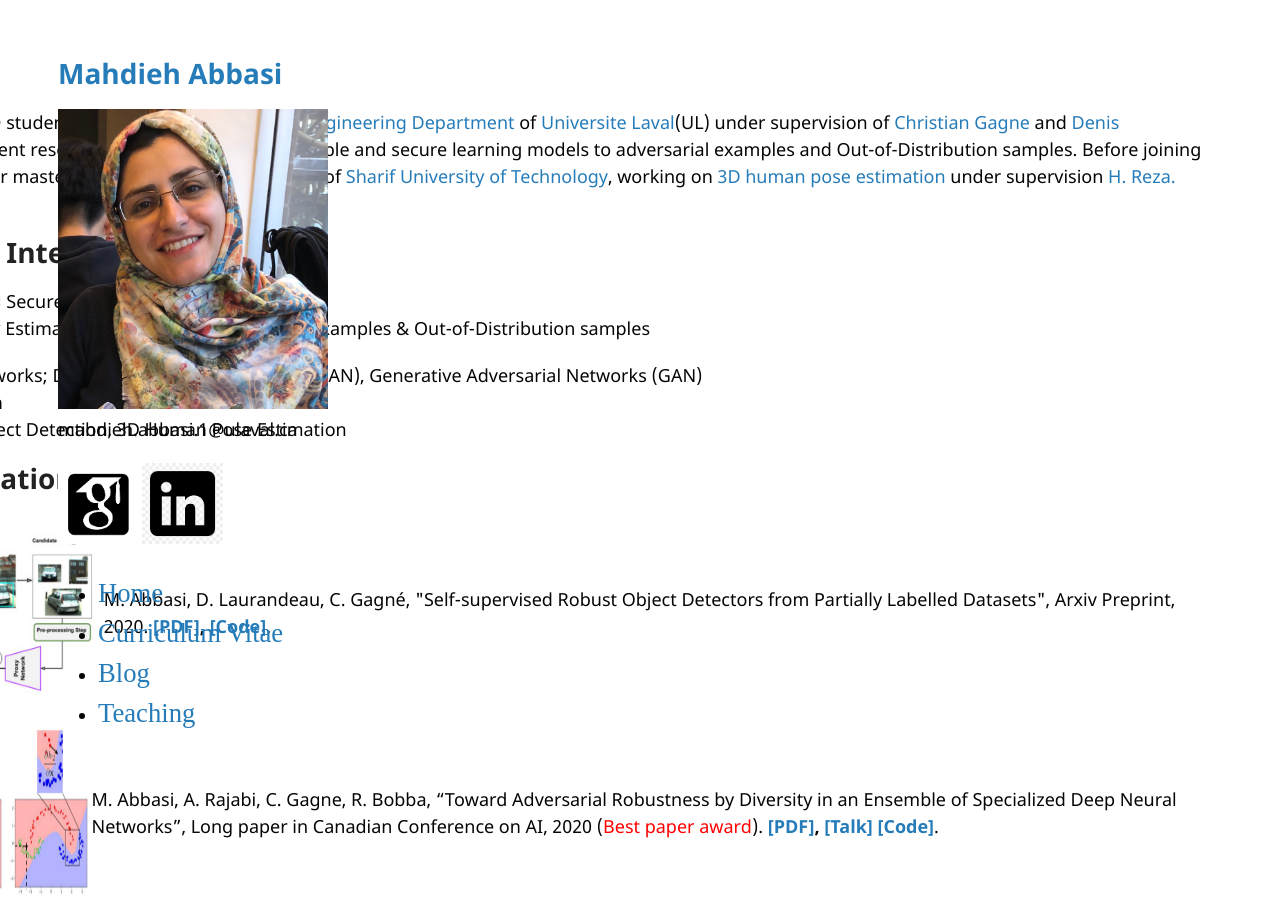
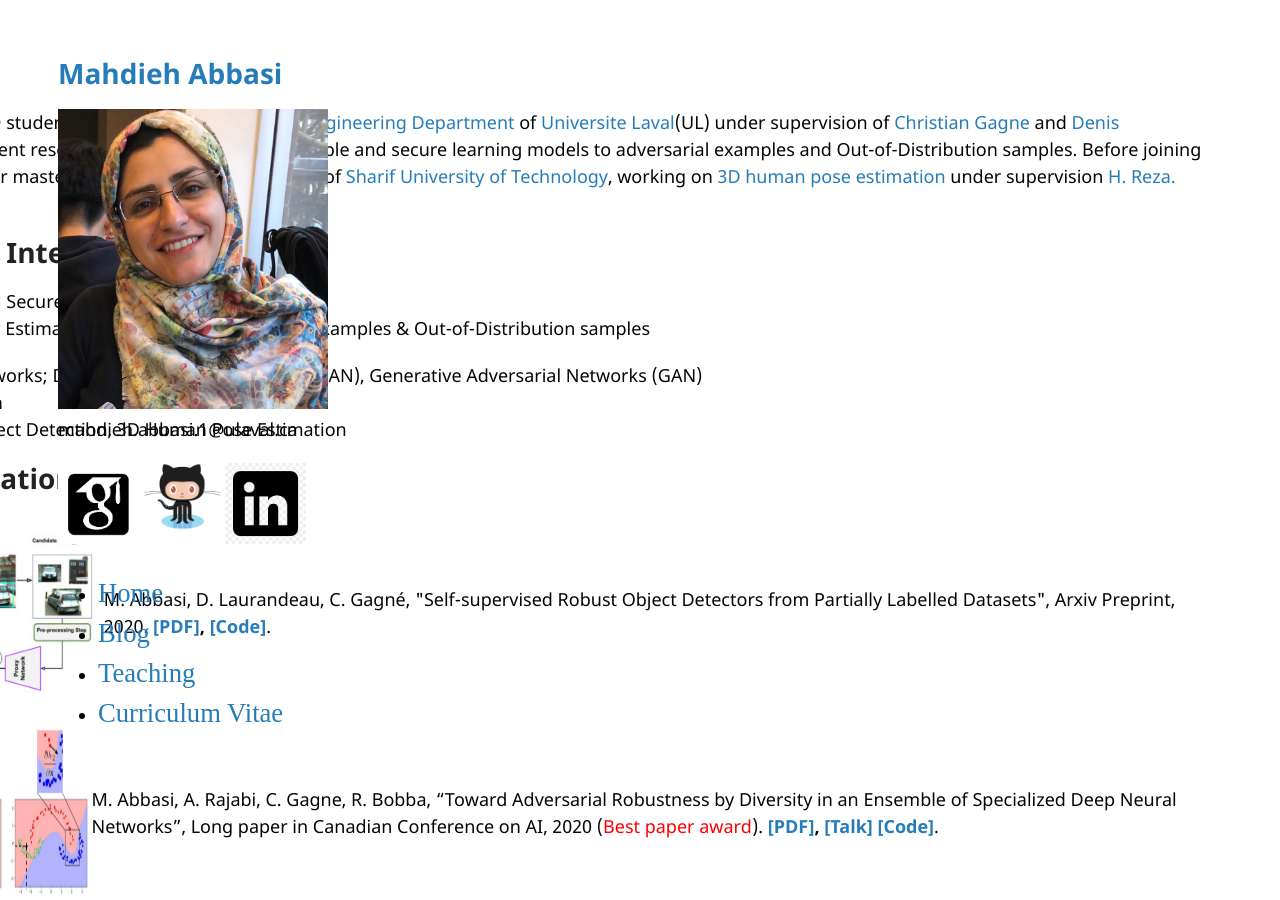
Before and after one commit to mahdaneh/mahdaneh.github.io, a Jekyll site: the page built from index.md, in a window 1280 px wide and 900 px high. Built offline with Jekyll 4.4.1, drawn with Linux system fonts in a browser that asks for light colours; our own code applies the rules of GitHub Pages for plain Markdown files.

Commit message:
Update default.html

```diff
--- a/_layouts/default.html
+++ b/_layouts/default.html
@@ -30,7 +30,7 @@
         {% if site.github.is_user_page %}
 
         <a href="https://scholar.google.ca/citations?user=IIJuvsYAAAAJ&hl=en"><img src="/images/GS.png"  style="float: left; width: 30%; margin-right: 1%; margin-bottom: 0.5em;"></img></a>
-
+        <a href="https://github.com/mahdaneh"><img src="/images/GH.png"  style="float: left; width: 30%; margin-right: 1%; margin-bottom: 0.5em;"></img></a>
         <a href="https://www.linkedin.com/in/mahdieh-abbasi-2ba84b44/"><img src="/images/LK.png"  style="float: left; width: 30%; margin-right: 1%; margin-bottom: 0.5em;"></img></a>
     <p style="clear: both;">
 
@@ -43,13 +43,14 @@
           <li><a href="./index.html"><span
             style="font-size: 20pt;font-family: Times New Roman,Times,serif">Home</span></a></li>
 
-          <li><a href="./Mahdieh_CV.pdf"><span
-            style="font-size: 20pt;font-family: Times New Roman,Times,serif">Curriculum
-            Vitae</span></a></li>
+
           <li><a href="/Blog.html"><span
             style="font-size: 20pt;font-family: Times New Roman,Times,serif">Blog</span></a></li>
           <li><a href="https://sites.google.com/site/cscabbasi/courses"><span
             style="font-size:20pt;font-family: Times New Roman,Times,serif">Teaching</span></a></li>
+          <li><a href="./Mahdieh_CV.pdf"><span
+            style="font-size: 20pt;font-family: Times New Roman,Times,serif">Curriculum
+            Vitae</span></a></li>
 
         </ul>
          </div>
```
